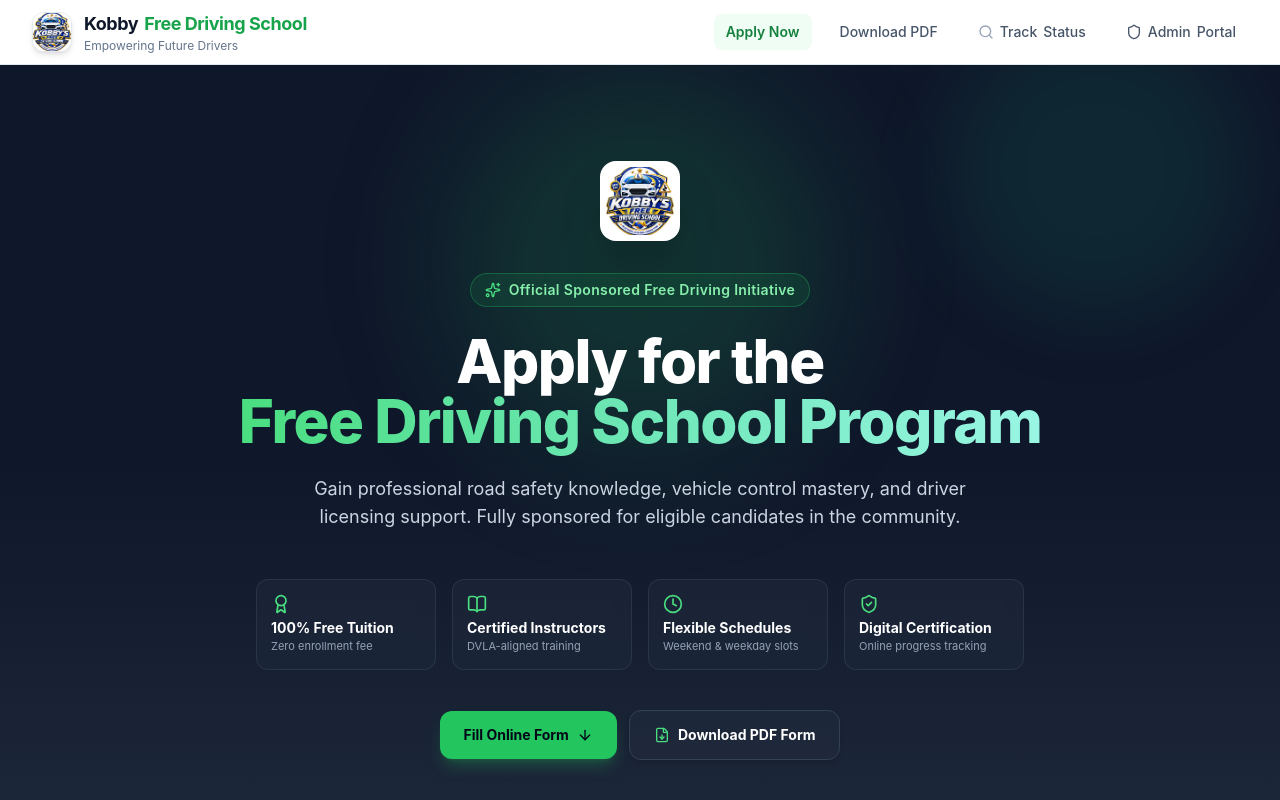
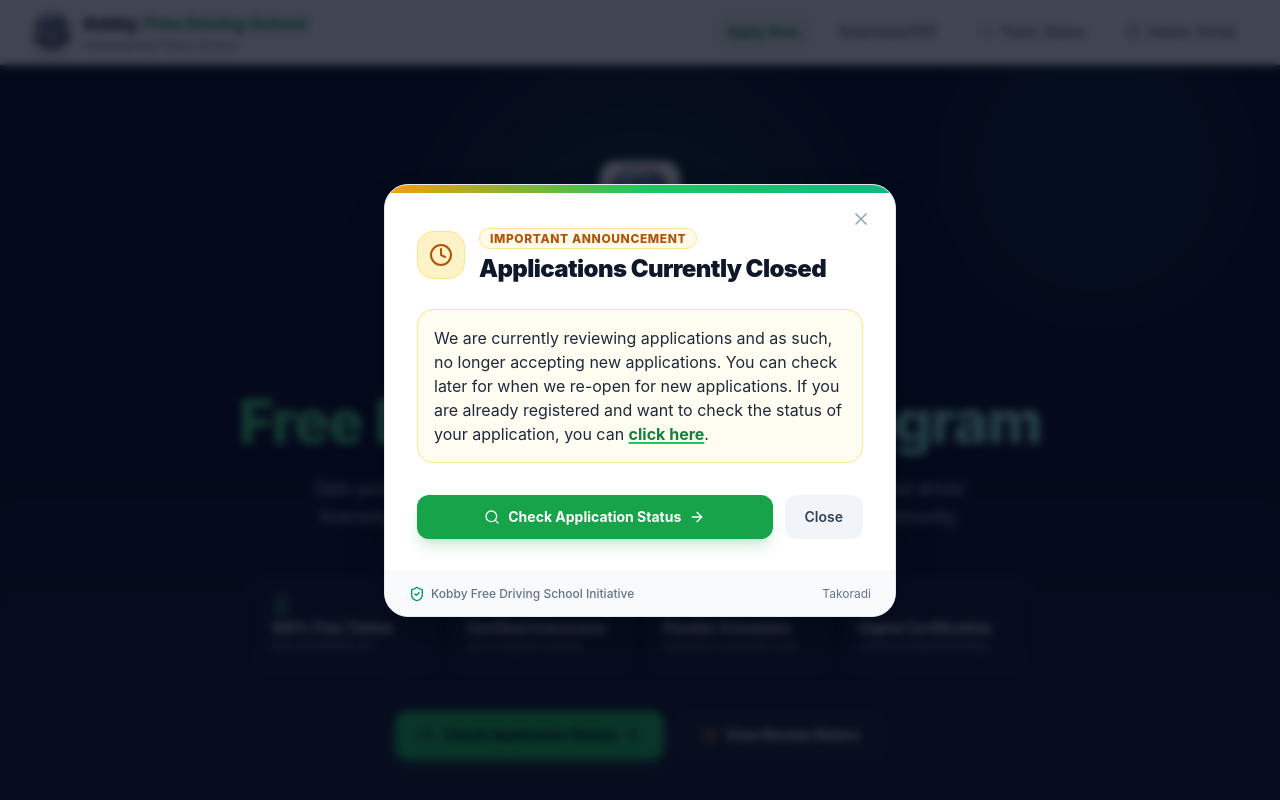
Before and after one commit to awuah/kobbydrive, a Next.js app: page / in a window 1280 px wide. Shown: the top 800 px of the page. Built offline with nearby package versions, Linux system fonts and the light colour scheme.

Commit message:
feat: pause new applications with pop-up notice modal and status tracking access

```diff
--- a/src/app/api/applications/route.ts
+++ b/src/app/api/applications/route.ts
@@ -4,7 +4,21 @@
 import { sendApplicationReceivedSMS } from "@/lib/sms";
 import { sendApplicationEmailNotification } from "@/lib/email";
 
+const APPLICATIONS_CLOSED = true;
+
 export async function POST(req: NextRequest) {
+  // Application intake is currently paused while applications are under review
+  if (APPLICATIONS_CLOSED) {
+    return NextResponse.json(
+      {
+        success: false,
+        error:
+          "We are currently reviewing applications and as such, no longer accepting new applications. You can check later for when we re-open for new applications. If you are already registered and want to check the status of your application, please check your status on the tracker.",
+      },
+      { status: 403 }
+    );
+  }
+
   try {
     const body = await req.json();
     const {
@@ -81,7 +95,7 @@
       .or(matchConditions.join(","))
       .limit(5);
 
-    if (existingApps && existingApps.length > 0) {
+    if (Array.isArray(existingApps) && existingApps.length > 0) {
       for (const existing of existingApps) {
         const existingAlpha = (existing.id_number || "").toUpperCase().replace(/[^A-Z0-9]/g, "");
         const existingDigits = (existing.id_number || "").replace(/[^0-9]/g, "");
--- a/src/app/download-form/page.tsx
+++ b/src/app/download-form/page.tsx
@@ -68,6 +68,15 @@
               <Printer className="w-4 h-4" /> Print / Save as PDF
             </button>
           </div>
+        </div>
+
+        <div className="mt-3 p-3.5 rounded-xl bg-amber-50 border border-amber-200 text-amber-900 text-xs flex flex-col sm:flex-row sm:items-center justify-between gap-2 shadow-xs">
+          <p>
+            <strong>Important Notice:</strong> We are currently reviewing applications and as such, no longer accepting new applications. New submissions will not be processed at this time.
+          </p>
+          <Link href="/track" className="shrink-0 font-bold text-brand-700 hover:text-brand-800 underline">
+            Track Application Status &rarr;
+          </Link>
         </div>
       </div>
 
--- a/src/app/page.tsx
+++ b/src/app/page.tsx
@@ -1,5 +1,6 @@
 import Link from "next/link";
 import ApplicationForm from "@/components/ApplicationForm";
+import NoticeModal from "@/components/NoticeModal";
 import {
   Car,
   CheckCircle2,
@@ -14,11 +15,14 @@
   FileDown,
   Printer,
   FileText,
+  Search,
+  ArrowRight,
 } from "lucide-react";
 
 export default function HomePage() {
   return (
     <div className="min-h-screen">
+      <NoticeModal />
       {/* Hero Section */}
       <section className="relative overflow-hidden bg-gradient-to-b from-slate-900 via-slate-900 to-slate-800 text-white py-16 sm:py-24">
         {/* Subtle Background Glows */}
@@ -80,58 +84,34 @@
           </div>
 
           <div className="flex flex-col sm:flex-row items-center justify-center gap-3 pt-4">
+            <Link
+              href="/track"
+              className="w-full sm:w-auto inline-flex items-center justify-center gap-2 px-6 py-3.5 rounded-xl bg-brand-500 hover:bg-brand-600 text-slate-950 font-bold text-sm transition-all shadow-lg shadow-brand-500/25 group"
+            >
+              <Search className="w-4 h-4" /> Check Application Status <ArrowRight className="w-4 h-4 group-hover:translate-x-0.5 transition-transform" />
+            </Link>
+
             <a
-              href="#application-form"
-              className="w-full sm:w-auto inline-flex items-center justify-center gap-2 px-6 py-3.5 rounded-xl bg-brand-500 hover:bg-brand-600 text-slate-950 font-bold text-sm transition-all shadow-lg shadow-brand-500/25"
-            >
-              Fill Online Form <ArrowDown className="w-4 h-4" />
-            </a>
-
-            <Link
-              href="/download-form"
+              href="#application-notice"
               className="w-full sm:w-auto inline-flex items-center justify-center gap-2 px-6 py-3.5 rounded-xl bg-slate-800/90 hover:bg-slate-800 text-white font-bold text-sm border border-slate-700 transition-all shadow-md hover:border-slate-600"
             >
-              <FileDown className="w-4 h-4 text-brand-400" /> Download PDF Form
-            </Link>
+              <Clock className="w-4 h-4 text-amber-400" /> View Review Notice
+            </a>
           </div>
         </div>
       </section>
 
-      {/* Main Form Section */}
-      <section id="application-form" className="py-12 sm:py-16 max-w-4xl mx-auto px-4 sm:px-6 lg:px-8">
-        {/* Offline Form Notice Banner */}
-        <div className="mb-8 p-4 sm:p-5 rounded-2xl bg-gradient-to-r from-emerald-50 via-teal-50 to-emerald-50 border border-emerald-200/80 shadow-xs flex flex-col sm:flex-row items-start sm:items-center justify-between gap-4">
-          <div className="flex items-start gap-3">
-            <div className="w-10 h-10 rounded-xl bg-emerald-100 text-emerald-800 flex items-center justify-center shrink-0 mt-0.5 border border-emerald-200">
-              <FileText className="w-5 h-5" />
-            </div>
-            <div>
-              <h4 className="font-bold text-slate-900 text-sm">
-                Prefer to fill out a paper form by hand?
-              </h4>
-              <p className="text-xs text-slate-600 mt-0.5">
-                Download and print the official blank registration form to complete offline at your convenience.
-              </p>
-            </div>
-          </div>
-
-          <Link
-            href="/download-form"
-            className="w-full sm:w-auto shrink-0 inline-flex items-center justify-center gap-2 px-4 py-2.5 rounded-xl bg-emerald-700 hover:bg-emerald-800 text-white font-bold text-xs shadow-sm transition-colors"
-          >
-            <FileDown className="w-4 h-4" /> Download Blank PDF Form
-          </Link>
-        </div>
-
+      {/* Main Notice / Form Section */}
+      <section id="application-notice" className="py-12 sm:py-16 max-w-4xl mx-auto px-4 sm:px-6 lg:px-8">
         <div className="text-center mb-10 space-y-2">
-          <span className="text-xs uppercase font-extrabold tracking-wider text-brand-700 bg-brand-100 px-3 py-1 rounded-full border border-brand-200">
-            Public Registration Portal
+          <span className="text-xs uppercase font-extrabold tracking-wider text-amber-800 bg-amber-100 px-3 py-1 rounded-full border border-amber-200">
+            Public Registration Notice
           </span>
           <h2 className="text-2xl sm:text-3xl font-extrabold text-slate-900 tracking-tight">
-            Applicant Registration Form
+            Applications Currently Paused
           </h2>
           <p className="text-sm text-slate-600 max-w-xl mx-auto">
-            Please fill in all 14 required fields accurately. Once submitted, you will receive an official Application Number to track your progress.
+            We are currently reviewing applications. If you have already registered, you can track the status of your enrollment.
           </p>
         </div>
 
--- /dev/null
+++ b/src/components/NoticeModal.tsx
@@ -0,0 +1,101 @@
+"use client";
+
+import React, { useState, useEffect } from "react";
+import Link from "next/link";
+import { AlertCircle, Clock, Search, X, ArrowRight, ShieldCheck } from "lucide-react";
+
+export default function NoticeModal() {
+  const [isOpen, setIsOpen] = useState(false);
+
+  useEffect(() => {
+    // Show modal automatically on page visit
+    setIsOpen(true);
+  }, []);
+
+  if (!isOpen) return null;
+
+  return (
+    <div className="fixed inset-0 z-50 flex items-center justify-center p-4 sm:p-6 bg-slate-950/75 backdrop-blur-sm animate-in fade-in duration-200">
+      <div
+        className="relative w-full max-w-lg bg-white rounded-3xl shadow-2xl border border-slate-200 overflow-hidden transform transition-all animate-in zoom-in-95 duration-200"
+        role="dialog"
+        aria-modal="true"
+        aria-labelledby="modal-headline"
+      >
+        {/* Top Accent Bar */}
+        <div className="h-2 bg-gradient-to-r from-amber-500 via-brand-500 to-emerald-500" />
+
+        {/* Close Button */}
+        <button
+          onClick={() => setIsOpen(false)}
+          className="absolute top-4 right-4 p-2 rounded-xl text-slate-400 hover:text-slate-600 hover:bg-slate-100 transition-colors cursor-pointer"
+          aria-label="Close notice modal"
+        >
+          <X className="w-5 h-5" />
+        </button>
+
+        <div className="p-6 sm:p-8 space-y-6">
+          {/* Header Icon & Title */}
+          <div className="flex items-center gap-3.5">
+            <div className="w-12 h-12 rounded-2xl bg-amber-100 text-amber-700 flex items-center justify-center shrink-0 border border-amber-200">
+              <Clock className="w-6 h-6" />
+            </div>
+            <div>
+              <span className="text-xs uppercase font-extrabold tracking-wider text-amber-700 bg-amber-50 px-2.5 py-0.5 rounded-full border border-amber-200">
+                Important Announcement
+              </span>
+              <h3 id="modal-headline" className="text-xl sm:text-2xl font-black text-slate-900 tracking-tight mt-1">
+                Applications Currently Closed
+              </h3>
+            </div>
+          </div>
+
+          {/* Notice Message */}
+          <div className="p-4 rounded-2xl bg-amber-50/70 border border-amber-200 text-slate-800 text-sm sm:text-base leading-relaxed">
+            <p>
+              We are currently reviewing applications and as such, no longer accepting new applications. You can check later for when we re-open for new applications. If you are already registered and want to check the status of your application, you can{" "}
+              <Link
+                href="/track"
+                onClick={() => setIsOpen(false)}
+                className="font-bold text-brand-700 hover:text-brand-800 underline underline-offset-2 decoration-brand-500 decoration-2 transition-colors"
+              >
+                click here
+              </Link>
+              .
+            </p>
+          </div>
+
+          {/* Action Buttons */}
+          <div className="flex flex-col sm:flex-row items-center gap-3 pt-2">
+            <Link
+              href="/track"
+              onClick={() => setIsOpen(false)}
+              className="w-full sm:flex-1 py-3 px-5 rounded-xl bg-brand-600 hover:bg-brand-700 text-white font-bold text-sm shadow-lg shadow-brand-600/20 transition-all flex items-center justify-center gap-2 group"
+            >
+              <Search className="w-4 h-4" />
+              Check Application Status
+              <ArrowRight className="w-4 h-4 group-hover:translate-x-0.5 transition-transform" />
+            </Link>
+
+            <button
+              type="button"
+              onClick={() => setIsOpen(false)}
+              className="w-full sm:w-auto py-3 px-5 rounded-xl bg-slate-100 hover:bg-slate-200 text-slate-700 font-semibold text-sm transition-colors cursor-pointer"
+            >
+              Close
+            </button>
+          </div>
+        </div>
+
+        {/* Footer Note */}
+        <div className="bg-slate-50 px-6 py-3.5 border-t border-slate-100 flex items-center justify-between text-xs text-slate-500">
+          <div className="flex items-center gap-1.5 font-medium">
+            <ShieldCheck className="w-4 h-4 text-emerald-600" />
+            Kobby Free Driving School Initiative
+          </div>
+          <span>Takoradi</span>
+        </div>
+      </div>
+    </div>
+  );
+}
```
Also changed, not shown: src/components/ApplicationForm.tsx (+46 -0 lines).
